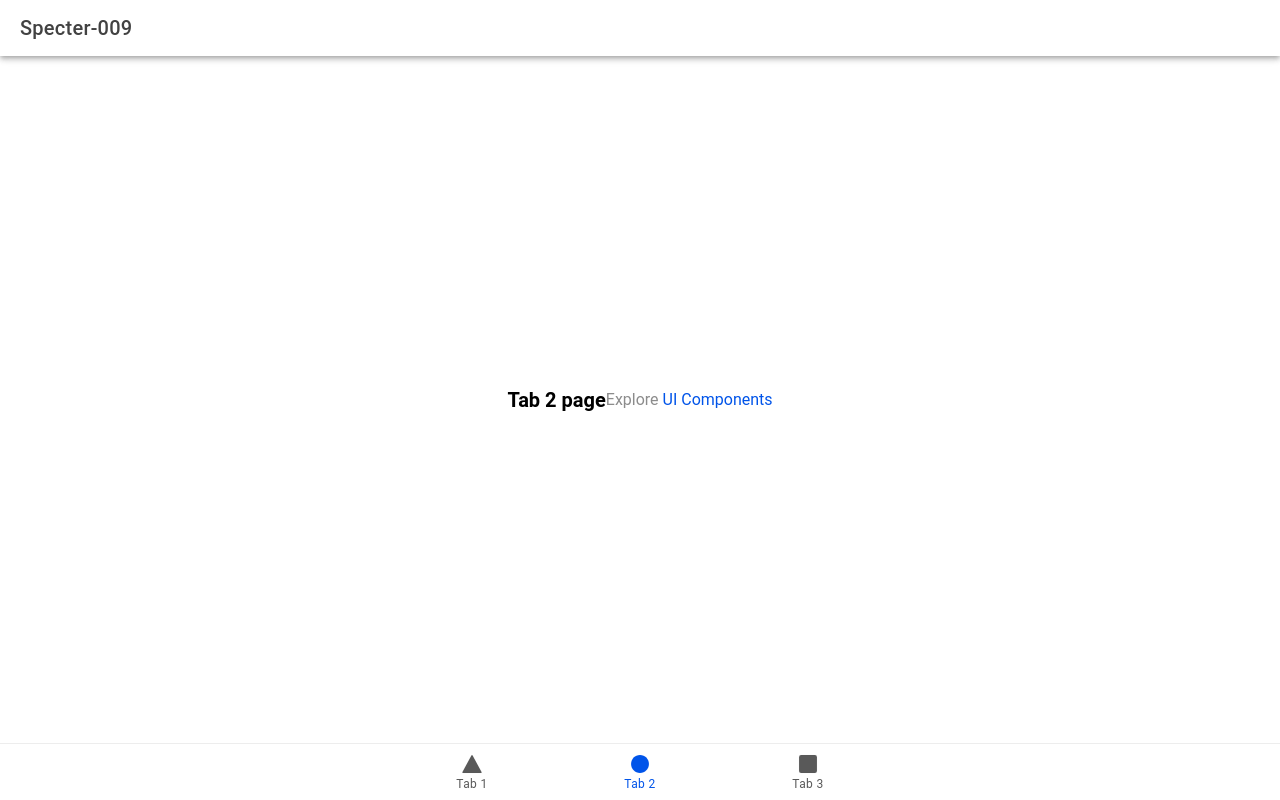
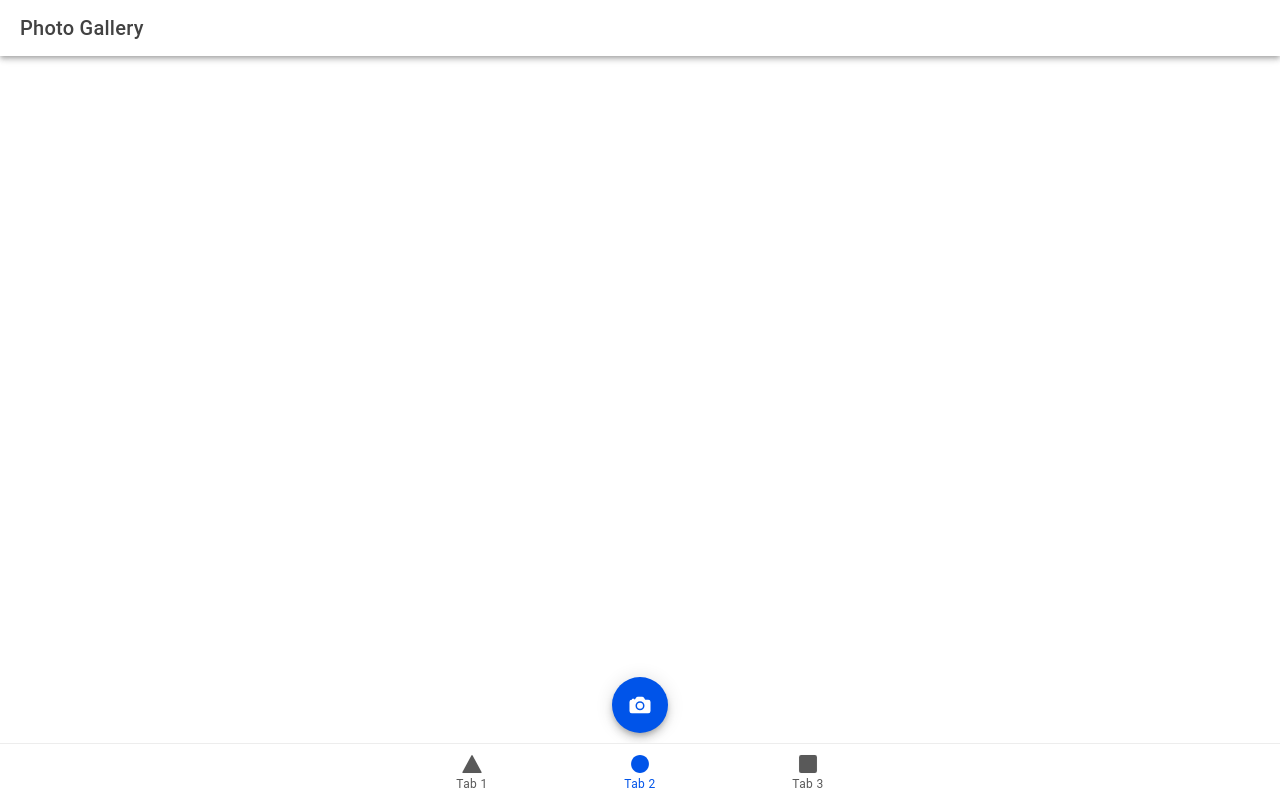
Before and after one commit to Manyak67/it35a-mobile, a React (Vite) app: page /tab2 in a window 1280 px wide. Built offline with nearby package versions, Linux system fonts and the light colour scheme.

Commit message:
feat: add PWA elements and camera logic

```diff
--- a/package.json
+++ b/package.json
@@ -13,10 +13,14 @@
   },
   "dependencies": {
     "@capacitor/app": "8.1.0",
+    "@capacitor/camera": "^8.0.2",
     "@capacitor/core": "8.3.0",
+    "@capacitor/filesystem": "^8.1.2",
     "@capacitor/haptics": "8.0.2",
     "@capacitor/keyboard": "8.0.2",
+    "@capacitor/preferences": "^8.0.1",
     "@capacitor/status-bar": "8.0.2",
+    "@ionic/pwa-elements": "^3.4.0",
     "@ionic/react": "^8.5.0",
     "@ionic/react-router": "^8.5.0",
     "@types/react-router": "^5.1.20",
--- /dev/null
+++ b/src/hooks/usePhotoGallery.ts
@@ -0,0 +1,16 @@
+import { Camera, CameraResultType, CameraSource } from '@capacitor/camera';
+
+export function usePhotoGallery() {
+  const addNewToGallery = async () => {
+    // Take a photo
+    const capturedPhoto = await Camera.getPhoto({
+      resultType: CameraResultType.Uri,
+      source: CameraSource.Prompt,
+      quality: 100,
+    });
+  };
+
+  return {
+    addNewToGallery,
+  };
+}
--- a/src/main.tsx
+++ b/src/main.tsx
@@ -1,6 +1,7 @@
 import React from 'react';
 import { createRoot } from 'react-dom/client';
 import App from './App';
+import { defineCustomElements } from '@ionic/pwa-elements/loader';
 
 const container = document.getElementById('root');
 const root = createRoot(container!);
@@ -9,3 +10,5 @@ root.render(
     <App />
   </React.StrictMode>
 );
+
+defineCustomElements(window);
--- a/src/pages/Tab2.tsx
+++ b/src/pages/Tab2.tsx
@@ -1,22 +1,36 @@
-import { IonContent, IonHeader, IonPage, IonTitle, IonToolbar } from '@ionic/react';
+import { IonContent, IonHeader, IonPage, IonTitle, IonToolbar, IonFab, IonFabButton, IonIcon } from '@ionic/react';
+import { usePhotoGallery } from '../hooks/usePhotoGallery';
+import { camera } from 'ionicons/icons'; // Change 'add' to 'camera'
+import { Camera, CameraResultType } from '@capacitor/camera';
+import { defineCustomElements } from '@ionic/pwa-elements/loader';
 import ExploreContainer from '../components/ExploreContainer';
 import './Tab2.css';
 
 const Tab2: React.FC = () => {
+
+  const { addNewToGallery } = usePhotoGallery();
+
+
   return (
     <IonPage>
       <IonHeader>
         <IonToolbar>
-          <IonTitle>Specter-009</IonTitle>
+          <IonTitle>Photo Gallery</IonTitle>
         </IonToolbar>
       </IonHeader>
       <IonContent fullscreen>
         <IonHeader collapse="condense">
           <IonToolbar>
-            <IonTitle size="large">Tab 2</IonTitle>
+            <IonTitle size="large">Photo Gallery</IonTitle>
           </IonToolbar>
         </IonHeader>
-        <ExploreContainer name="Tab 2 page" />
+
+        <IonFab vertical="bottom" horizontal="center" slot="fixed">
+          {/* CHANGE: Add a click event listener to the floating action button */}
+          <IonFabButton onClick={() => addNewToGallery()}>
+            <IonIcon icon={camera}></IonIcon>
+          </IonFabButton>
+        </IonFab>
       </IonContent>
     </IonPage>
   );
```
Also changed, not shown: 1 other file (tests, documents, lock files or other folders).
